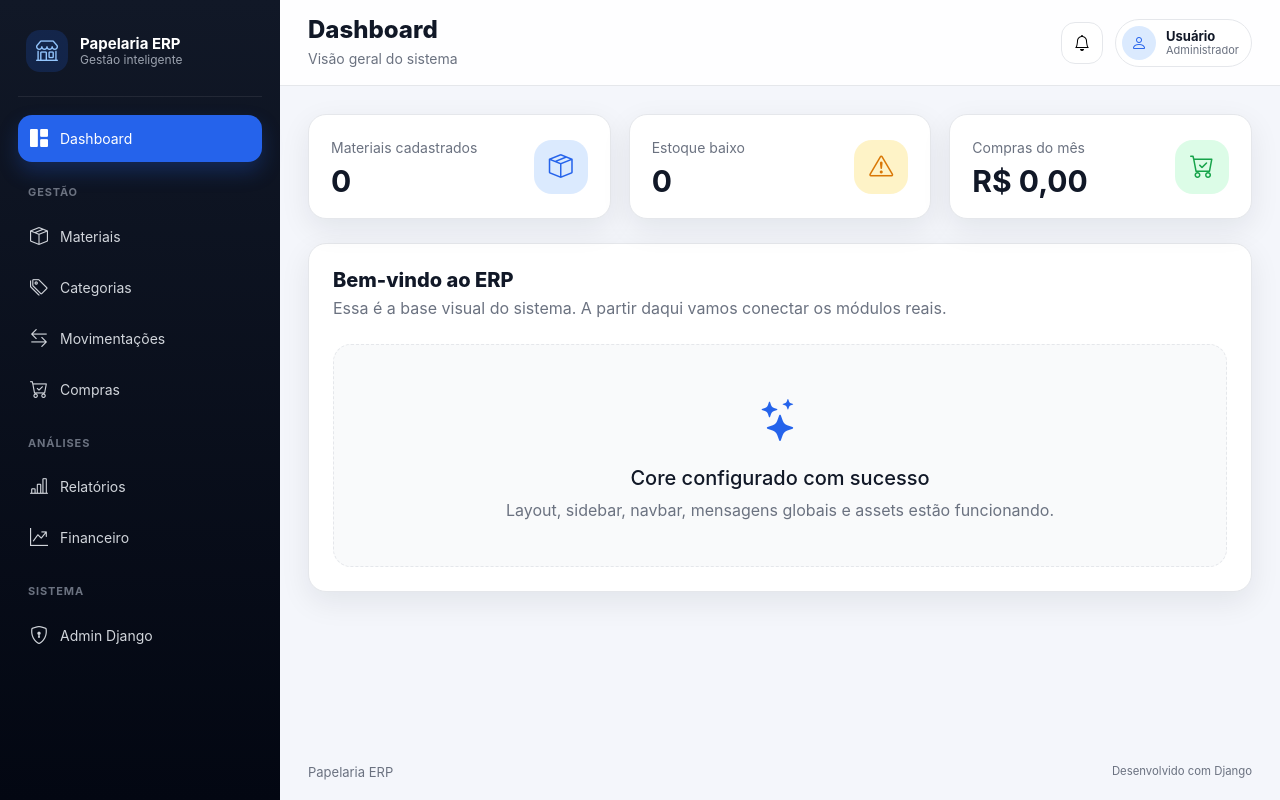
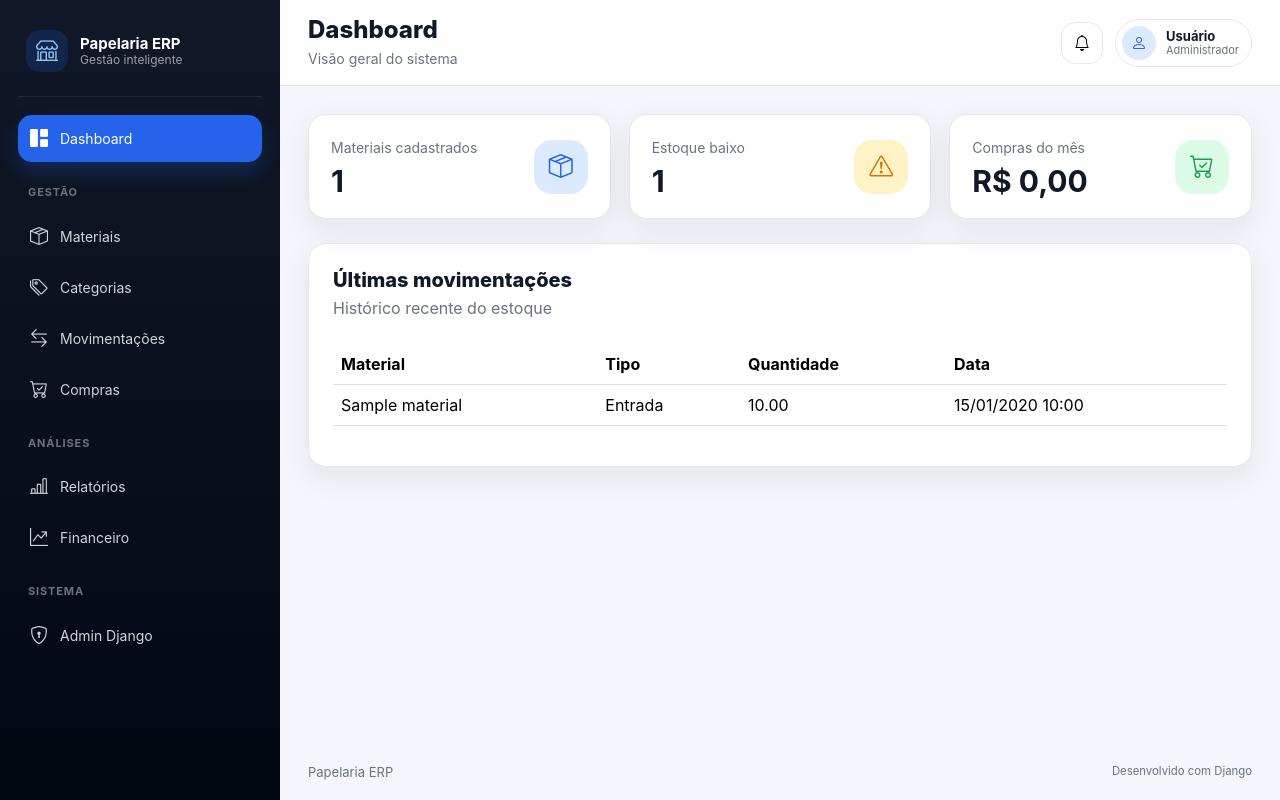
Before and after one commit to rogereichert/papelaria_erp, a Django app: page / in a window 1280 px wide. Run offline with Django 5.2, Linux system fonts and the light colour scheme; tables that the repository leaves empty hold one stand-in row (values such as "Sample post").

Commit message:
feat: implement dashboard selectors and metrics

```diff
--- a/apps/core/templates/core/home.html
+++ b/apps/core/templates/core/home.html
@@ -12,7 +12,7 @@
     <div class="metric-card">
         <div>
             <span class="metric-label">Materiais cadastrados</span>
-            <strong class="metric-value">0</strong>
+            <strong class="metric-value">{{ total_materials }}</strong>
         </div>
         <div class="metric-icon">
             <i class="bi bi-box-seam"></i>
@@ -22,7 +22,7 @@
     <div class="metric-card">
         <div>
             <span class="metric-label">Estoque baixo</span>
-            <strong class="metric-value">0</strong>
+            <strong class="metric-value">{{ low_stock_count }}</strong>
         </div>
         <div class="metric-icon warning">
             <i class="bi bi-exclamation-triangle"></i>
@@ -42,18 +42,61 @@
 </div>
 
 <div class="content-card mt-4">
+
     <div class="content-card-header">
         <div>
-            <h2>Bem-vindo ao ERP</h2>
-            <p>Essa é a base visual do sistema. A partir daqui vamos conectar os módulos reais.</p>
+            <h2>Últimas movimentações</h2>
+            <p>Histórico recente do estoque</p>
         </div>
     </div>
 
-    <div class="empty-state">
-        <i class="bi bi-stars"></i>
-        <h3>Core configurado com sucesso</h3>
-        <p>Layout, sidebar, navbar, mensagens globais e assets estão funcionando.</p>
+    <div class="table-responsive mt-4">
+
+        <table class="table align-middle">
+
+            <thead>
+                <tr>
+                    <th>Material</th>
+                    <th>Tipo</th>
+                    <th>Quantidade</th>
+                    <th>Data</th>
+                </tr>
+            </thead>
+
+            <tbody>
+
+                {% for movement in recent_movements %}
+
+                    <tr>
+                        <td>{{ movement.material.name }}</td>
+
+                        <td>
+                            {{ movement.get_movement_type_display }}
+                        </td>
+
+                        <td>{{ movement.quantity }}</td>
+
+                        <td>
+                            {{ movement.created_at|date:"d/m/Y H:i" }}
+                        </td>
+                    </tr>
+
+                {% empty %}
+
+                    <tr>
+                        <td colspan="4">
+                            Nenhuma movimentação encontrada.
+                        </td>
+                    </tr>
+
+                {% endfor %}
+
+            </tbody>
+
+        </table>
+
     </div>
+
 </div>
 
 {% endblock %}
--- a/apps/core/views/home_view.py
+++ b/apps/core/views/home_view.py
@@ -1,5 +1,15 @@
 from django.shortcuts import render
+
+from apps.inventory.selectors.dashboard_selector import (
+    get_dashboard_metrics,
+)
 
 
 def home_view(request):
-    return render(request, "core/home.html")
+    context = get_dashboard_metrics()
+
+    return render(
+        request,
+        "core/home.html",
+        context,
+    )
--- /dev/null
+++ b/apps/inventory/selectors/__init__.py
@@ -0,0 +1,2 @@
+from .dashboard_selector import *
+from .material_selector import *
--- /dev/null
+++ b/apps/inventory/selectors/dashboard_selector.py
@@ -0,0 +1,26 @@
+from apps.inventory.models import (
+    Material,
+    StockMovement,
+)
+
+
+def get_dashboard_metrics():
+    total_materials = Material.active_objects.count()
+
+    low_stock_count = len([
+        material
+        for material in Material.active_objects.all()
+        if material.is_low_stock
+    ])
+
+    recent_movements = (
+        StockMovement.objects
+        .select_related("material")
+        .order_by("-created_at")[:5]
+    )
+
+    return {
+        "total_materials": total_materials,
+        "low_stock_count": low_stock_count,
+        "recent_movements": recent_movements,
+    }
```
Also changed, not shown: apps/inventory/selectors/material_selector.py (added, +40 -0 lines).
